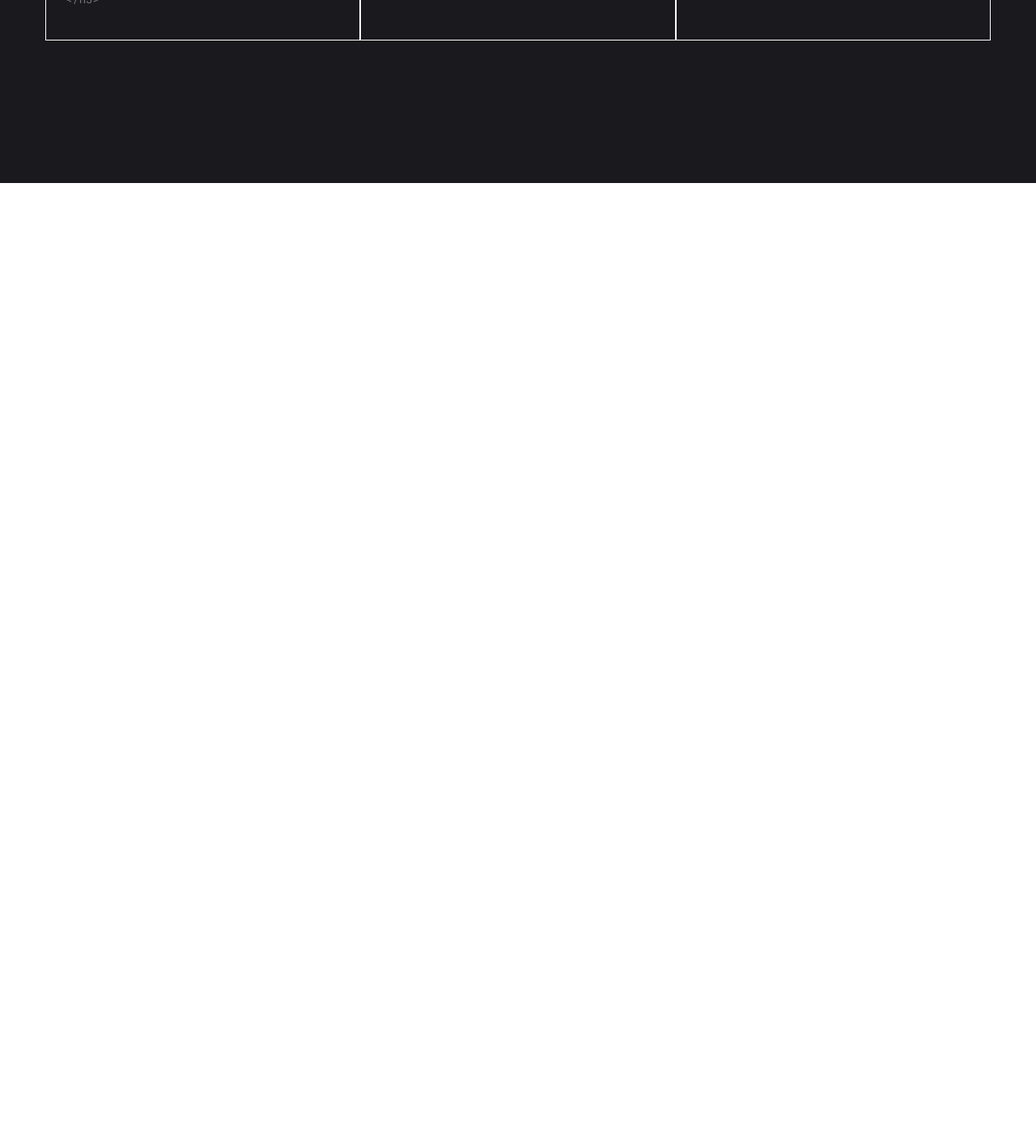
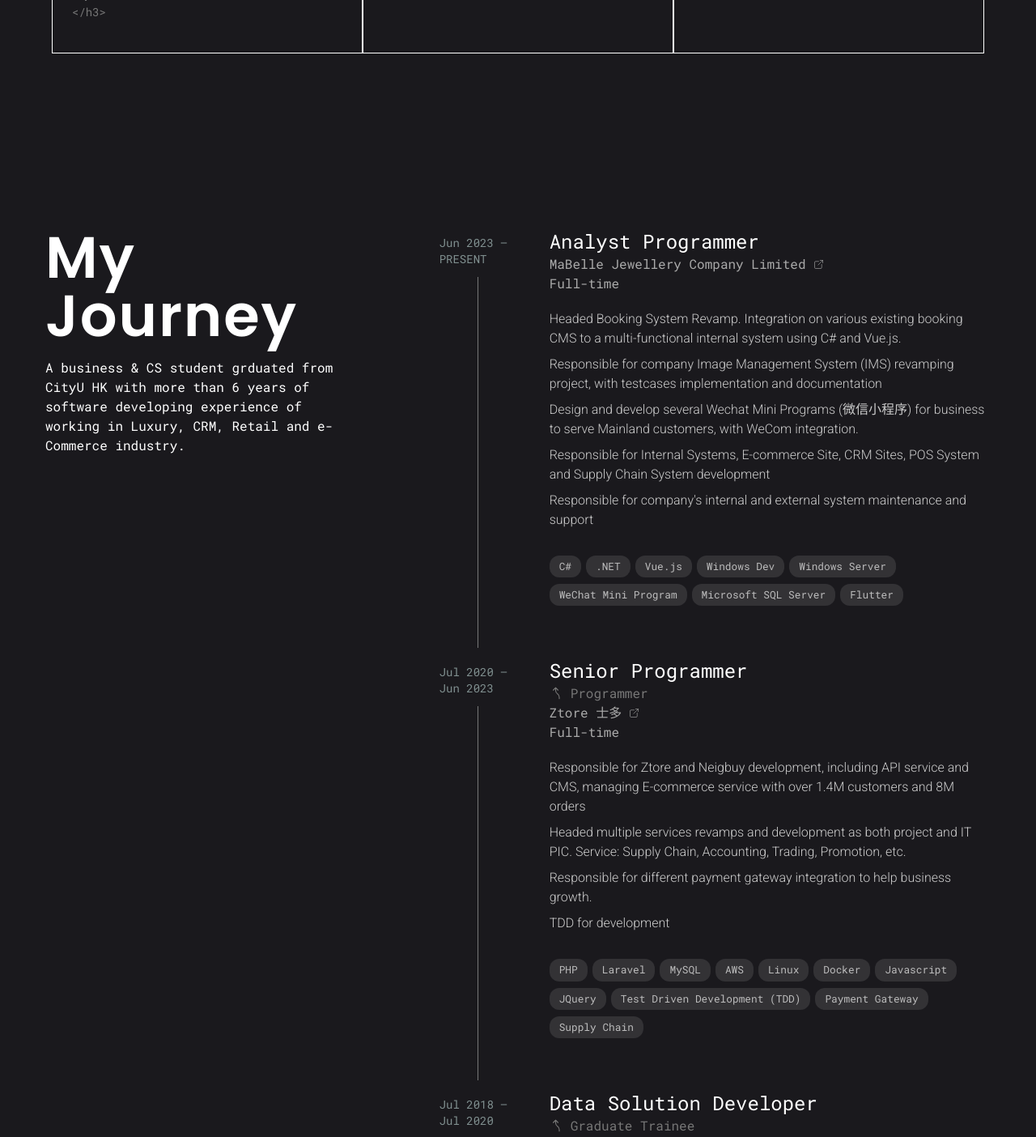
Before and after one commit to lonixchu-hk/personal-site-v1-web, a Next.js app: page / in a window 1280 px wide. Shown: the part 1330-2734 px from the top of the page at 81% size. Before the commit the page ends 1556 px from the top, so only its background shows below. Built offline with nearby package versions, Linux system fonts and the light colour scheme.

Commit message:
feat: Finish Experience Section

```diff
--- a/src/app/page.tsx
+++ b/src/app/page.tsx
@@ -1,22 +1,16 @@
 import { NavBar } from "@/components/nav/NavBar";
-import { HeroSection } from "@/components/HeroSection";
-import { BackgroundOverlay } from "@/components/BackgroundOverlay";
-import { SkillsSection } from "@/components/SkillsSection";
-import { ScrollDownIcon } from "@/components/ScrollDownIcon";
-
-const underMaintenance = process.env.underMaintenance == "true";
+import { siteFlow } from "./siteFlow";
 
 export default function Home() {
+  const sections = siteFlow.map((section, index) => {
+    return section.component;
+  });
+
   return (
     <main className="bg-[#1a191d]">
       <NavBar />
-      <div id="home" className="flex flex-col w-full h-screen relative">
-        <HeroSection underMaintenance={underMaintenance} />
-        <BackgroundOverlay />
-        <ScrollDownIcon />
-      </div>
-      <SkillsSection />
-      <div className="h-20"></div>
+      {sections}
+      <div className="h-96"></div>
     </main>
   );
 }
--- /dev/null
+++ b/src/app/siteFlow.tsx
@@ -0,0 +1,40 @@
+import React from "react";
+import { HomeSection } from "@/components/HomeSection";
+import { SkillsSection } from "@/components/SkillsSection";
+import { ExperienceSection } from "@/components/ExperienceSection";
+
+interface flowObject {
+  name: string;
+  href: string;
+  component?: JSX.Element;
+}
+
+const underMaintenance = process.env.underMaintenance == "true";
+
+export const siteFlow = [
+  {
+    name: "home",
+    href: "#home",
+    component: <HomeSection underMaintenance={underMaintenance} key="1" />,
+  },
+  {
+    name: "skills",
+    href: "#skills",
+    component: !underMaintenance ? <SkillsSection key="2" /> : null,
+  },
+  {
+    name: "experience",
+    href: "#experience",
+    component: !underMaintenance ? <ExperienceSection key="3" /> : null,
+  },
+  {
+    name: "work",
+    href: "/",
+    component: null,
+  },
+  {
+    name: "contact",
+    href: "/",
+    component: null,
+  },
+];
--- /dev/null
+++ b/src/components/ExperienceSection.tsx
@@ -0,0 +1,117 @@
+import React from "react";
+import { SectionTitle } from "./SectionTitle";
+import { JourneyCard } from "./JourneyCard";
+
+const experiences = [
+  {
+    title: ["Analyst Programmer"],
+    company: "MaBelle Jewellery Company Limited",
+    companySite: "https://www.mabelle.com/",
+    employmentType: "Full-time",
+    duration: "Jun 2023 — PRESENT",
+    description: [
+      "Headed Booking System Revamp. Integration on various existing booking CMS to a multi-functional internal system using C# and Vue.js.",
+      "Responsible for company Image Management System (IMS) revamping project, with testcases implementation and documentation",
+      "Design and develop several Wechat Mini Programs (微信小程序) for business to serve Mainland customers, with WeCom integration.",
+      "Responsible for Internal Systems, E-commerce Site, CRM Sites, POS System and Supply Chain System development",
+      "Responsible for company's internal and external system maintenance and support",
+    ],
+    skills: [
+      "C#",
+      ".NET",
+      "Vue.js",
+      "Windows Dev",
+      "Windows Server",
+      "WeChat Mini Program",
+      "Microsoft SQL Server",
+      "Flutter",
+    ],
+  },
+  {
+    title: ["Senior Programmer", "Programmer"],
+    company: "Ztore 士多",
+    companySite: "https://www.ztore.com/",
+    employmentType: "Full-time",
+    duration: "Jul 2020 — Jun 2023",
+    description: [
+      "Responsible for Ztore and Neigbuy development, including API service and CMS, managing E-commerce service with over 1.4M customers and 8M orders",
+      "Headed multiple services revamps and development as both project and IT PIC. Service: Supply Chain, Accounting, Trading, Promotion, etc.",
+      "Responsible for different payment gateway integration to help business growth.",
+      "TDD for development",
+    ],
+    skills: [
+      "PHP",
+      "Laravel",
+      "MySQL",
+      "AWS",
+      "Linux",
+      "Docker",
+      "Javascript",
+      "JQuery",
+      "Test Driven Development (TDD)",
+      "Payment Gateway",
+      "Supply Chain",
+    ],
+  },
+  {
+    title: ["Data Solution Developer", "Graduate Trainee"],
+    company: "Fimmick Limited",
+    companySite: "https://www.fimmick.com/",
+    employmentType: "Full-time",
+    duration: "Jul 2018 — Jul 2020",
+    description: [
+      "Work on CRM and Analytic products and projects design and full-stack development to collect and analyze data, helping client's CRM businesses.",
+      "Products: Marketing Automation Tool, Stampcard System, Chatbot, Payment Solutions.",
+      "Rotated as Web Developer, CRM Data Analyst and Account Executive in Graduate Trainee Programme.",
+      "Designed, developed and maintain a web based CRM System to enhence Consumer Journey setup process on both frontend and backend side.",
+      "Worked on social media marketing, serving accounts and launching online campaigns.",
+    ],
+    skills: [
+      "HTML",
+      "CSS",
+      "PHP",
+      "Laravel",
+      "MySQL",
+      "Javascript",
+      "JQuery",
+      "CRM",
+      "Customer Journey",
+      "Google Analytics",
+      "Facebook Pixel",
+    ],
+  },
+];
+
+export const ExperienceSection = () => {
+  const journeyCards = Array.from(experiences).map((experience, index) => {
+    return (
+      <JourneyCard
+        key={index}
+        experience={experience}
+        isLast={index == experiences.length - 1}
+      />
+    );
+  });
+
+  return (
+    <section
+      id="experience"
+      className="scroll-mt-32 lg:mt-10 py-20 px-5 lg:px-14 relative grid grid-cols-12"
+    >
+      <div className="text-white col-span-full md:col-span-4 mb-14">
+        <SectionTitle classname="text-5xl md:text-7xl text-center lg:text-left">
+          My Journey
+        </SectionTitle>
+        <p>
+          A business & CS student grduated from CityU HK with more than 6 years
+          of software developing experience of working in Luxury, CRM, Retail
+          and e-Commerce industry.
+        </p>
+      </div>
+      <div className="journeyProcess col-span-full md:col-start-6 md:col-span-7">
+        {journeyCards}
+      </div>
+    </section>
+  );
+  ``;
+};
--- a/src/components/HeroSection.tsx
+++ b/src/components/HeroSection.tsx
@@ -14,10 +14,10 @@
   return (
     <section className="h-full flex flex-col items-center justify-center relative px-10 bg-[url('/main-bg.jpg')] bg-cover bg-center">
       <div className="flex flex-col justify-center items-center drop-shadow-lg xl2:px-10 z-[2]">
-        <SectionTitle classname="text-8xl">
+        <SectionTitle classname="text-5xl sm:text-5xl lg:text-8xl text-center">
           {props.underMaintenance ? `` : `LONIX CHU`}
         </SectionTitle>
-        <h5 className="text-white text-center mb-4 text-2xl  leading-6 tracking-wider">
+        <h5 className="text-white text-center mb-4 text-xl md:text-2xl leading-6 tracking-wider">
           {props.underMaintenance
             ? `UNDER DEVELOPMENT...`
             : `SOFTWARE ENGINEER, FULL STACK DEVELOPER.`}
--- /dev/null
+++ b/src/components/HomeSection.tsx
@@ -0,0 +1,18 @@
+import React from "react";
+import { HeroSection } from "@/components/HeroSection";
+import { BackgroundOverlay } from "@/components/BackgroundOverlay";
+import { ScrollDownIcon } from "@/components/ScrollDownIcon";
+
+interface Props {
+  underMaintenance: boolean;
+}
+
+export const HomeSection = (props: Props) => {
+  return (
+    <section id="home" className="flex flex-col w-full h-screen relative">
+      <HeroSection underMaintenance={props.underMaintenance} />
+      <BackgroundOverlay underMaintenance={props.underMaintenance} />
+      {props.underMaintenance ? null : <ScrollDownIcon />}
+    </section>
+  );
+};
--- /dev/null
+++ b/src/components/JourneyCard.tsx
@@ -0,0 +1,90 @@
+import React from "react";
+import Link from "next/link";
+import { IconExternalLink, IconArrowCurveLeft } from "@tabler/icons-react";
+import { SkillBadge } from "@/components/SkillBadge";
+import { Roboto } from "next/font/google";
+
+const roboto = Roboto({ weight: "300", subsets: ["latin"] });
+
+interface Props {
+  experience: Experience;
+  isLast: boolean;
+}
+
+interface Experience {
+  title: string[];
+  company: string;
+  companySite: string;
+  employmentType: string;
+  duration: string;
+  description: string[];
+  skills: string[];
+}
+
+export const JourneyCard = (props: Props) => {
+  const descListElements = props.experience.description.map((desc, index) => {
+    return (
+      <li key={index} className="mb-2">
+        {desc}
+      </li>
+    );
+  });
+
+  const skillListElements = props.experience.skills.map((skill, index) => {
+    return <SkillBadge key={index}>{skill}</SkillBadge>;
+  });
+
+  const titleElements = props.experience.title.map((title, index) => {
+    return (
+      <div
+        key={index}
+        className={`journey-content-title flex items-center ${
+          index == 0 ? "text-2xl" : "text-base text-[#777]"
+        }`}
+      >
+        <div className={index == 0 ? "hidden" : "block mr-2"}>
+          <IconArrowCurveLeft stroke={1.5} size={18} />
+        </div>
+        {title}
+      </div>
+    );
+  });
+
+  return (
+    <div className="journey-timeline-block text-white flex">
+      <div className="journey-timeline flex flex-col items-center mr-10 pt-2 text-sm text-[#809090]">
+        <div className="journey-timeline-duration w-24">
+          {props.experience.duration}
+        </div>
+        <div className="my-3 processLine w-[1px] h-[calc(100%+4rem)] bg-[#777]"></div>
+        <div className={`${props.isLast ? "block" : "hidden"} text-center`}>
+          Journey Start
+        </div>
+      </div>
+      <div className="journey-content-block mb-16">
+        <div className="journey-content-headline mb-5">
+          {titleElements}
+          <div className="journey-content-company text-[#aaa] text-base">
+            <Link
+              href={props.experience.companySite}
+              target="_blank"
+              className="flex items-center"
+            >
+              <span className="mr-2">{props.experience.company}</span>
+              <IconExternalLink stroke={1} size={15} />
+            </Link>
+            Full-time
+          </div>
+        </div>
+        <div
+          className={`journey-content-desc leading-6 text-[#ccc] ${roboto.className} font-light`}
+        >
+          <ul className="list-none list-inside">{descListElements}</ul>
+        </div>
+        <div className="journey-content-skills-container w-full flex flex-wrap mt-6 whitespace-normal">
+          {skillListElements}
+        </div>
+      </div>
+    </div>
+  );
+};
--- a/src/components/SectionTitle.tsx
+++ b/src/components/SectionTitle.tsx
@@ -11,7 +11,7 @@
 export const SectionTitle = (props: Props) => {
   return (
     <h1
-      className={`${poppins.className} text-white text-center mb-4 font-extrabold tracking-wide ${props.classname}`}
+      className={`${poppins.className} text-white mb-4 font-extrabold tracking-wide ${props.classname}`}
     >
       {props.children}
     </h1>
--- /dev/null
+++ b/src/components/SkillBadge.tsx
@@ -0,0 +1,19 @@
+import React from "react";
+import { Roboto_Mono } from "next/font/google";
+
+const robotoMono = Roboto_Mono({ weight: "400", subsets: ["latin"] });
+
+interface Props {
+  children: string;
+  // classname: string;
+}
+
+export const SkillBadge = (props: Props) => {
+  return (
+    <div
+      className={`rounded-xl bg-[#e0e0e020] w-fit whitespace-nowrap py-1 px-3 text-[0.8rem] text-[#d0d0d0e0] mr-1.5 mt-2 ${robotoMono.className}`}
+    >
+      <h1>{props.children}</h1>
+    </div>
+  );
+};
--- a/src/components/SkillCard.tsx
+++ b/src/components/SkillCard.tsx
@@ -18,7 +18,7 @@
 export const SkillCard = (props: Props) => {
   const backStrokeColor = `shadow-[${props.skill.color}]`;
   return (
-    <div className="lg:col-span-1 col-span-full border border-white flex flex-col px-4 pt-6 pb-10 text-white mb-4">
+    <div className="lg:col-span-1 col-span-full border border-white flex flex-col px-4 pt-6 pb-10 text-white mb-4 max-w-96">
       <div className="flex items-end mb-4">
         <span className="p-3">{props.skill.icon}</span>
         <div className={`${poppins.className} text-2xl font-bold ml-1`}>
```
Also changed, not shown: src/components/BackgroundOverlay.tsx (+9 -2 lines), src/components/SkillsSection.tsx (+6 -4 lines), src/components/nav/NavBar.tsx (+6 -12 lines).
